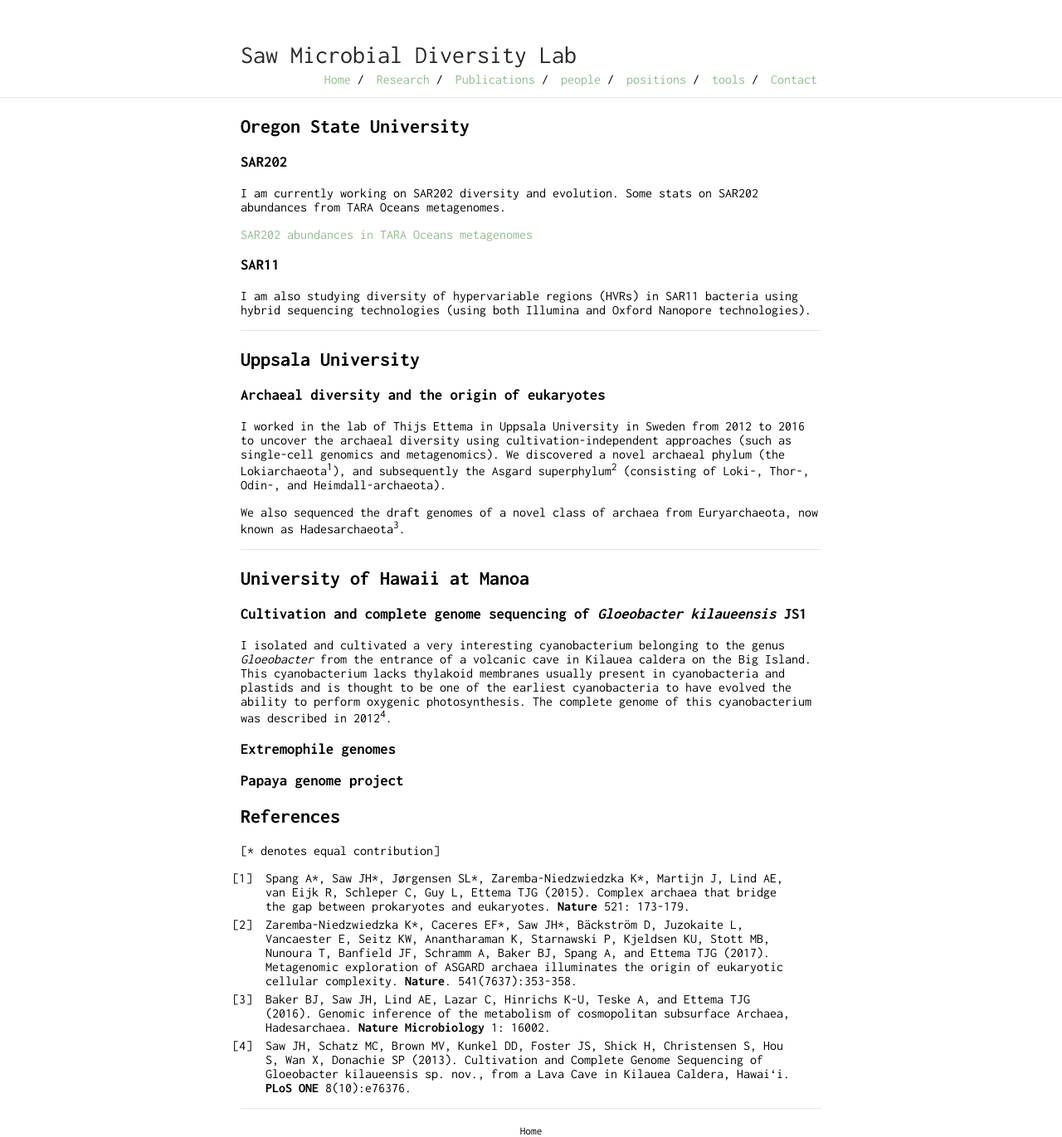
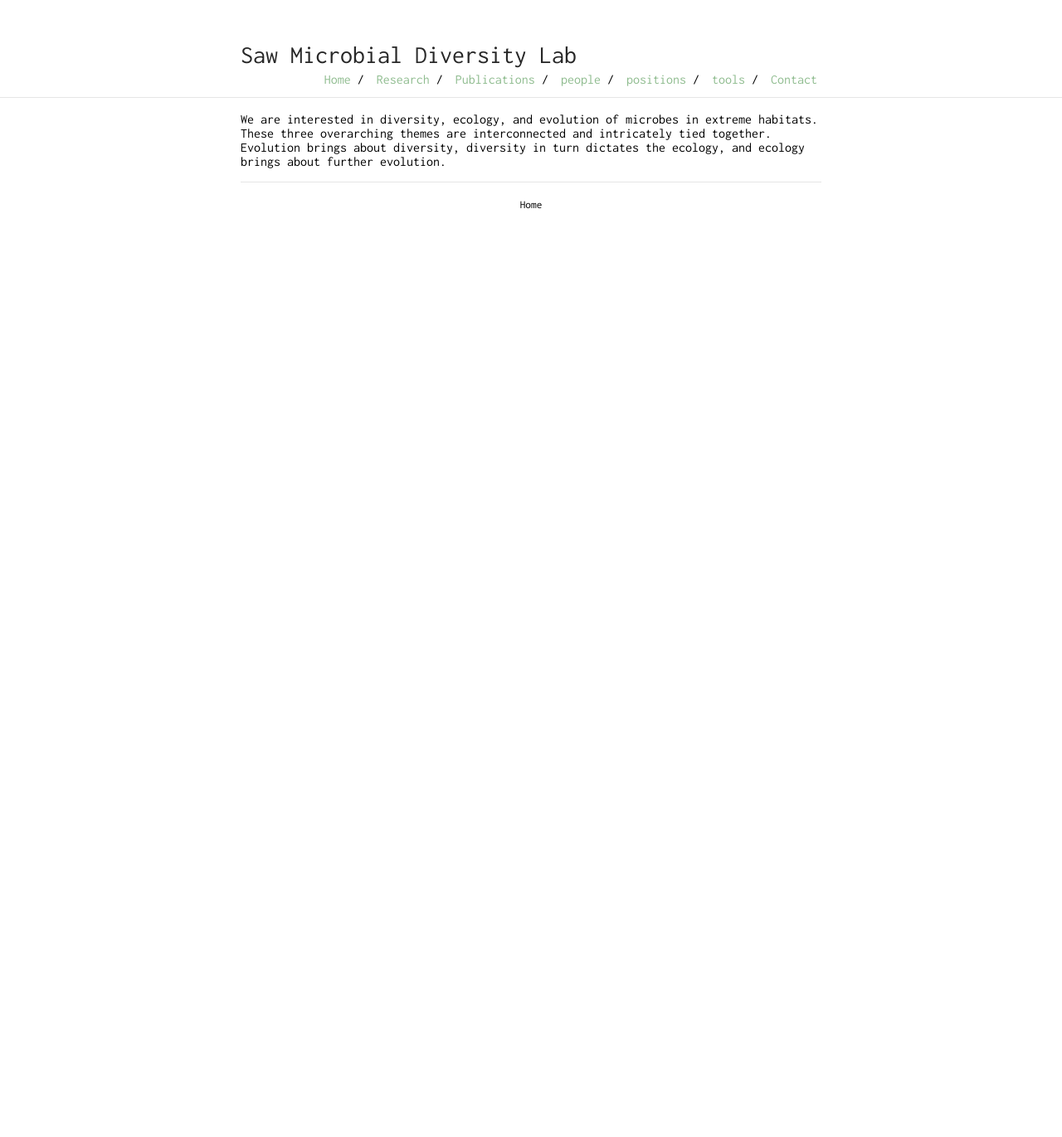
Before and after one commit to jimmysaw/jimmysaw.github.io, a Jekyll site: the page built from research.md, in a window 1280 px wide. Shown: the whole page at 83% size. Built offline with Jekyll 4.4.1, drawn with Linux system fonts in a browser that asks for light colours; our own code applies the rules of GitHub Pages for plain Markdown files; after the commit the page ends 900 px from its top, so only the background shows below that.

```diff
--- /dev/null
+++ b/Gemfile
@@ -0,0 +1,2 @@
+source 'https://rubygems.org'
+gem 'github-pages', group: :jekyll_plugins
--- /dev/null
+++ b/notes.txt
@@ -0,0 +1,5 @@
+## to preview site, run
+bundle exec jekyll serve
+
+## see here for more help
+https://help.github.com/articles/setting-up-your-github-pages-site-locally-with-jekyll/
--- a/research.md
+++ b/research.md
@@ -3,47 +3,6 @@ layout: default
 is_contact: true
 ---
 
-## Oregon State University
-
-### SAR202
-
-I am currently working on SAR202 diversity and evolution. Some stats on SAR202 abundances from TARA Oceans metagenomes.
-
-[SAR202 abundances in TARA Oceans metagenomes](SAR202.html)
-
-### SAR11
-
-I am also studying diversity of hypervariable regions (HVRs) in SAR11 bacteria using hybrid sequencing technologies (using both Illumina and Oxford Nanopore technologies).
-
----
-
-## Uppsala University
-
-### Archaeal diversity and the origin of eukaryotes
-
-I worked in the lab of Thijs Ettema in Uppsala University in Sweden from 2012 to 2016 to uncover the archaeal diversity using cultivation-independent approaches (such as single-cell genomics and metagenomics).
-We discovered a novel archaeal phylum (the Lokiarchaeota<sup>1</sup>), and subsequently the Asgard superphylum<sup>2</sup> (consisting of Loki-, Thor-, Odin-, and Heimdall-archaeota).
-
-We also sequenced the draft genomes of a novel class of archaea from Euryarchaeota, now known as Hadesarchaeota<sup>3</sup>.
-
----
-
-## University of Hawaii at Manoa
-
-### Cultivation and complete genome sequencing of *Gloeobacter kilaueensis* JS1
-
-I isolated and cultivated a very interesting cyanobacterium belonging to the genus *Gloeobacter* from the entrance of a volcanic cave in Kilauea caldera on the Big Island.
-This cyanobacterium lacks thylakoid membranes usually present in cyanobacteria and plastids and is thought to be one of the earliest cyanobacteria to have evolved the ability to perform oxygenic photosynthesis.
-The complete genome of this cyanobacterium was described in 2012<sup>4</sup>.
-
-### Extremophile genomes
-
-### Papaya genome project
-
-## References
-[* denotes equal contribution]
-
-1. Spang A\*, Saw JH\*, Jørgensen SL\*, Zaremba-Niedzwiedzka K\*, Martijn J, Lind AE, van Eijk R, Schleper C, Guy L, Ettema TJG (2015). Complex archaea that bridge the gap between prokaryotes and eukaryotes. **Nature** 521: 173-179.
-2. Zaremba-Niedzwiedzka K\*, Caceres EF\*, Saw JH\*, Bäckström D, Juzokaite L, Vancaester E, Seitz KW, Anantharaman K, Starnawski P, Kjeldsen KU, Stott MB, Nunoura T, Banfield JF, Schramm A, Baker BJ, Spang A, and Ettema TJG (2017). Metagenomic exploration of ASGARD archaea illuminates the origin of eukaryotic cellular complexity. **Nature**. 541(7637):353-358.
-3. Baker BJ, Saw JH, Lind AE, Lazar C, Hinrichs K-U, Teske A, and Ettema TJG (2016). Genomic inference of the metabolism of cosmopolitan subsurface Archaea, Hadesarchaea. **Nature Microbiology** 1: 16002.
-4. Saw JH, Schatz MC, Brown MV, Kunkel DD, Foster JS, Shick H, Christensen S, Hou S, Wan X, Donachie SP (2013). Cultivation and Complete Genome Sequencing of Gloeobacter kilaueensis sp. nov., from a Lava Cave in Kilauea Caldera, Hawai‘i. **PLoS ONE** 8(10):e76376.
+We are interested in diversity, ecology, and evolution of microbes in extreme habitats.
+These three overarching themes are interconnected and intricately tied together.
+Evolution brings about diversity, diversity in turn dictates the ecology, and ecology brings about further evolution.
```
Also changed, not shown: people.md (+8 -1 lines), images/manolya.jpg (added), images/saleh.png (added), 1 other file.
